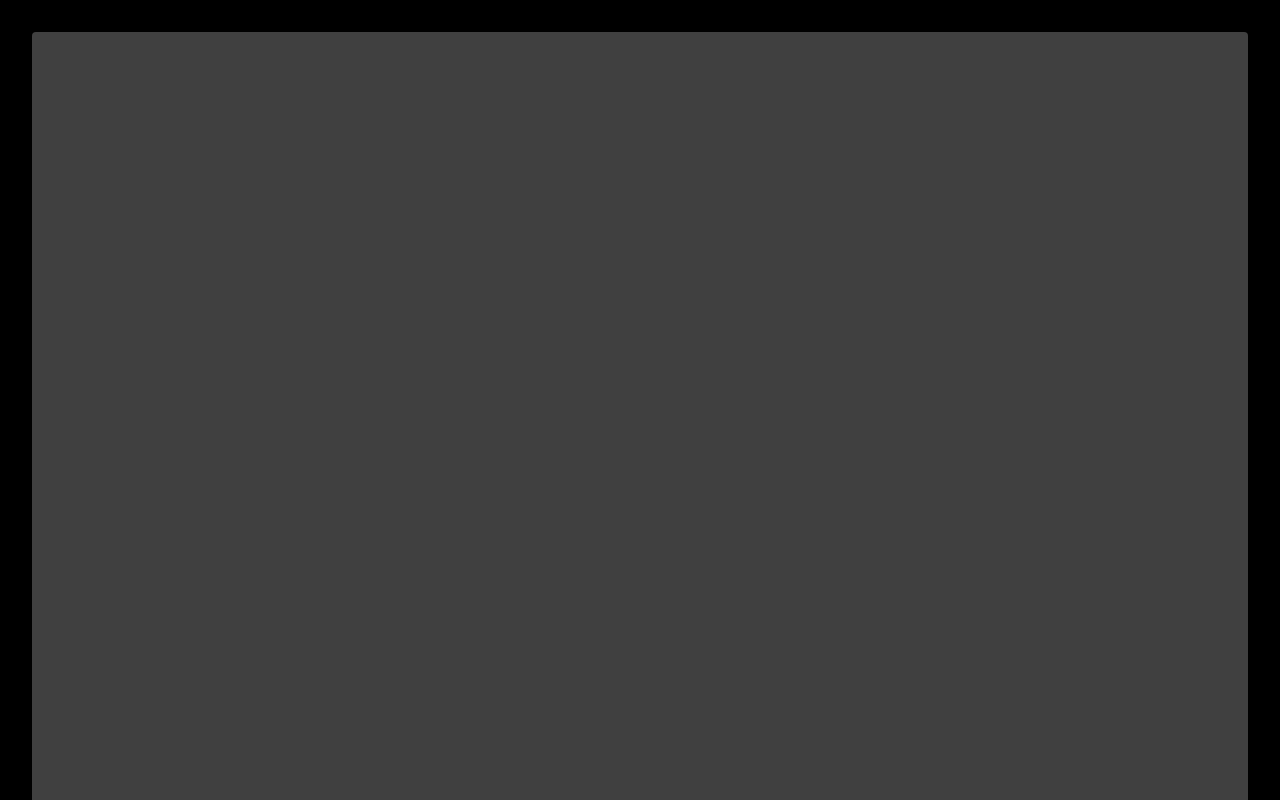
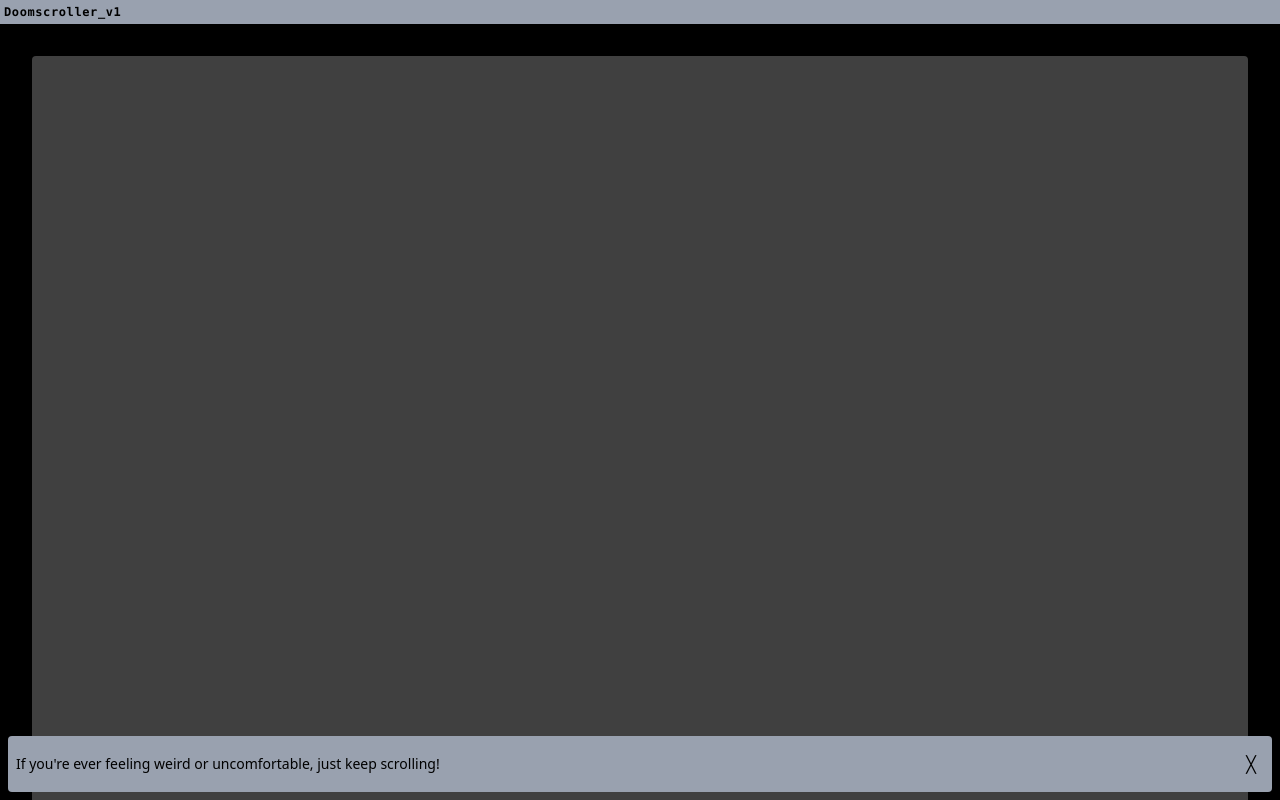
Before and after one commit to tylerschloesser/demo-v1, a React (Vite) app: page / in a window 1280 px wide. Shown: the top 800 px of the page. Built offline with nearby package versions, Linux system fonts and the light colour scheme.

Commit message:
add toast

```diff
--- a/src/app.tsx
+++ b/src/app.tsx
@@ -4,6 +4,14 @@ import { useState } from 'react'
 export function App() {
   const cards = Array.from({ length: 100 }, (_, i) => i)
   return (
+    <div>
+      <div className="sticky top-0 bg-gray-400">
+        <div className="p-1">
+          <div className="font-mono text-xs font-bold tracking-wider">
+            Doomscroller_v1
+          </div>
+        </div>
+      </div>
       <div
         className={clsx(
           'flex flex-col',
@@ -14,6 +22,34 @@ export function App() {
         {cards.map((i) => (
           <Card key={i} />
         ))}
+      </div>
+      <Toast message="If you're ever feeling weird or uncomfortable, just keep scrolling!" />
+    </div>
+  )
+}
+
+interface ToastProps {
+  message: string
+}
+
+function Toast({ message }: ToastProps) {
+  const [hide, setHide] = useState(false)
+  return (
+    <div
+      className={clsx(
+        'fixed bottom-0 left-0 right-0 p-2',
+        hide && 'hidden',
+      )}
+    >
+      <div className="bg-gray-400 rounded flex justify-between items-center">
+        <div className="p-2 text-sm">{message}</div>
+        <button
+          className="p-4"
+          onClick={() => setHide(true)}
+        >
+          ╳
+        </button>
+      </div>
     </div>
   )
 }
```
Lines whose indentation alone changed are shown as unchanged.
